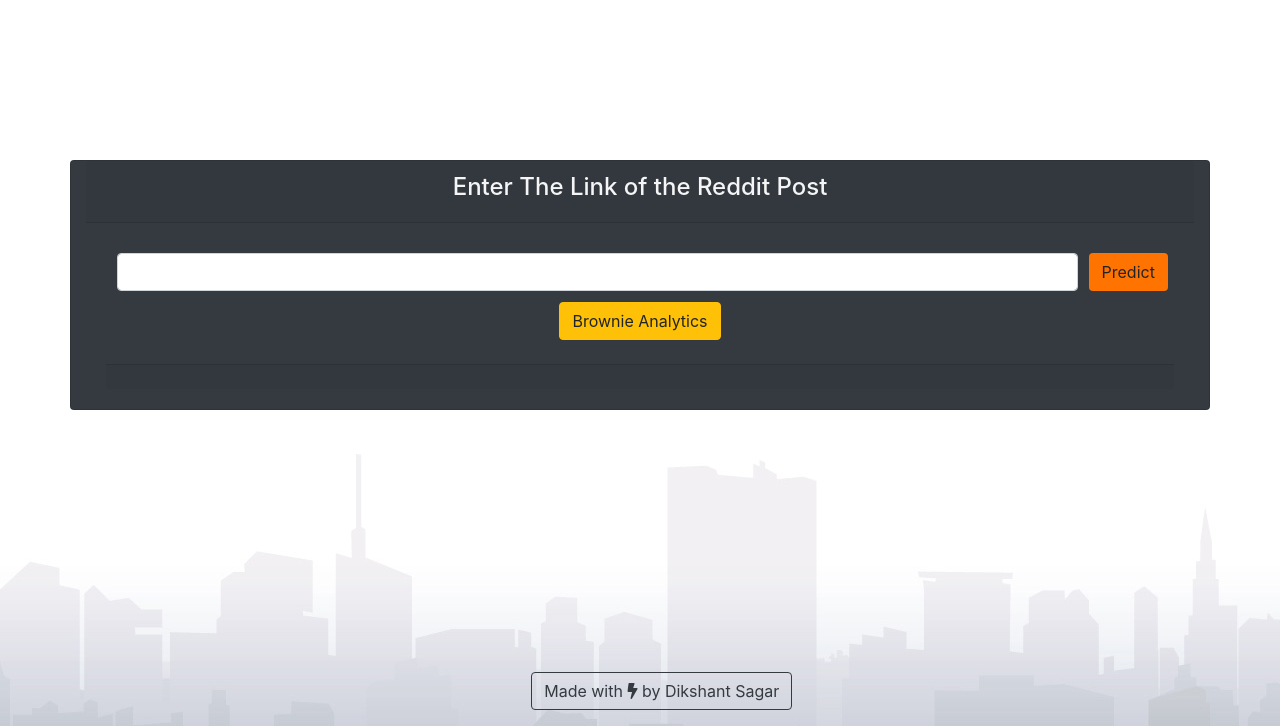
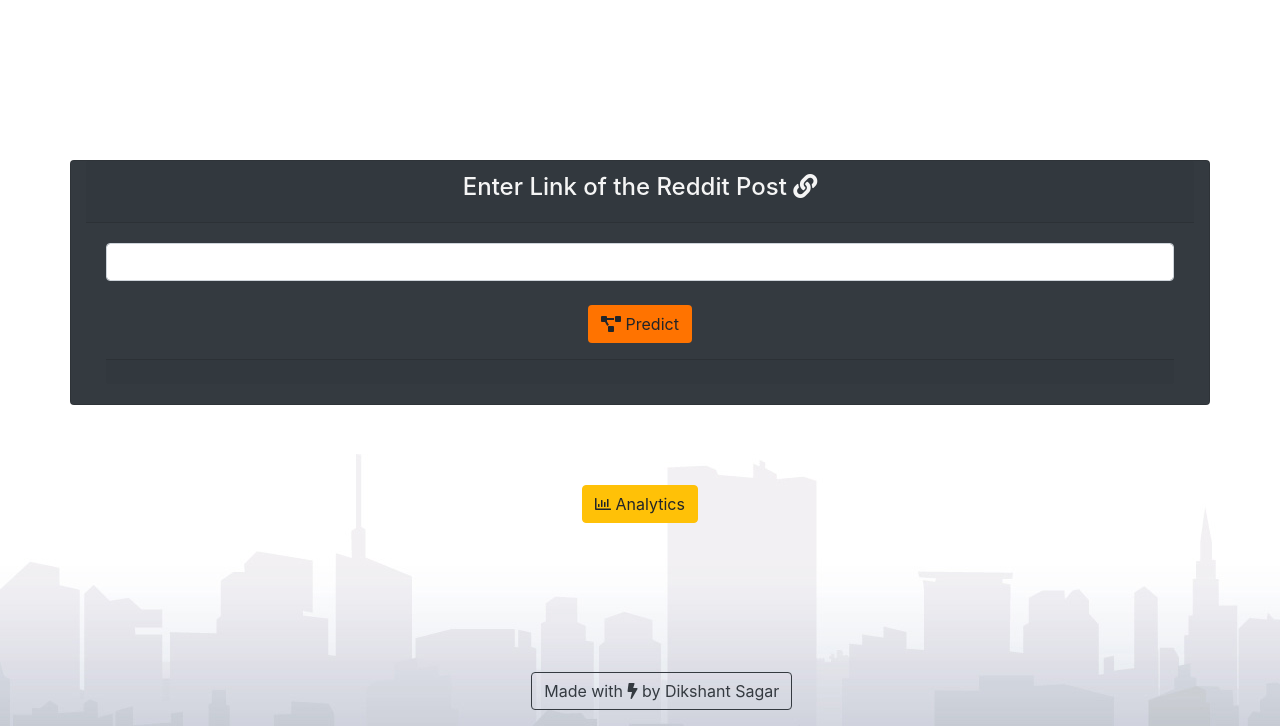
Before and after one commit to dikshantsagar/Precog-Reddit-Flair-Detector, a Django app: page / in a window 1280 px wide. Shown: the part 74-800 px from the top of the page. Run offline with Django 3.2, Linux system fonts and the light colour scheme; some libraries are stand-ins or nearby versions.

Commit message:
Update index.html

```diff
--- a/templates/index.html
+++ b/templates/index.html
@@ -16,22 +16,21 @@
 </head>
 <body class="bg-light">
     <nav class="navbar navbar-expand-sm bg-dark navbar-dark">
-        <a class="navbar-brand" href="#"><h1 class="fab fa-reddit-alien"></h1></a>
+        <a class="navbar-brand" href={% url 'home'%}><h1 class="fab fa-reddit-alien"></h1></a>
         <a class="navbar-link"><h3 class="header">Redd<b style="color: rgb(255, 115, 0);">i</b>t Flair Detector</h3></a>
     </nav>
     <div class="card bg-dark container">
         <div class="card-header">
             <h4>
-                Enter The Link of the Reddit Post
+                Enter Link of the Reddit Post <i class="fas fa-link"></i>
             </h4>
         </div>
         <div class="card-body">
-           <form class="form-inline" method="POST" action={% url 'script' %}>
+           <form class="form-group" method="POST" action={% url 'script' %}>
                 {% csrf_token %}
-               <input type="text" class="form-control" id="link" name="link" style="width: 90%;margin:1%;">
-               <button class="btn submit" id="submit" type="submit">Predict</button>
+               <input type="text" class="form-control" id="link" name="link" margin:1%;"><br>
+               <button class="btn submit" id="submit" type="submit"><i class="fas fa-project-diagram"></i> Predict</button>
            </form>
-           <button class="btn btn-warning">Brownie Analytics</button><br><br>
            <div class="card-footer" style="text-align: right;">
                 {% if flair %}
                 <h2><span class="badge badge-success {{flair}}">{{flair}}</span></h2>
@@ -40,7 +39,9 @@
 
         </div>
     </div>
-    <script src="{% static "/script.js" %}"></script>
+    <div style="margin-top: 10vh;">
+            <button class="btn btn-warning" onclick="location.href='{% url 'analytics' %}'"><i class="far fa-chart-bar"></i> Analytics</button><br><br>
+    </div>
     <footer>
         <div class="footer">
             <button class="btn btn-outline-dark">Made with <i class="fas fa-bolt"></i> by Dikshant Sagar</button>
```
